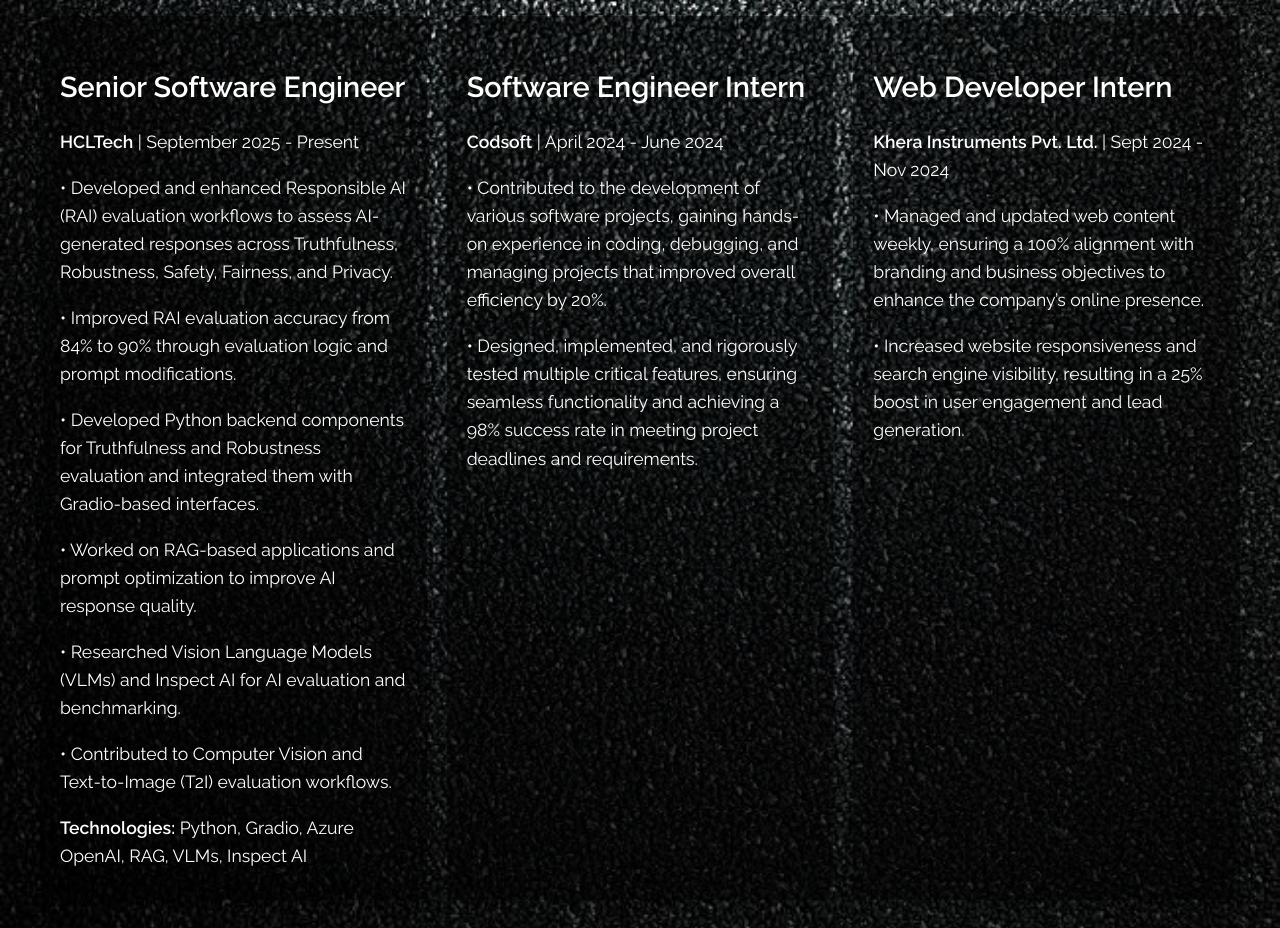
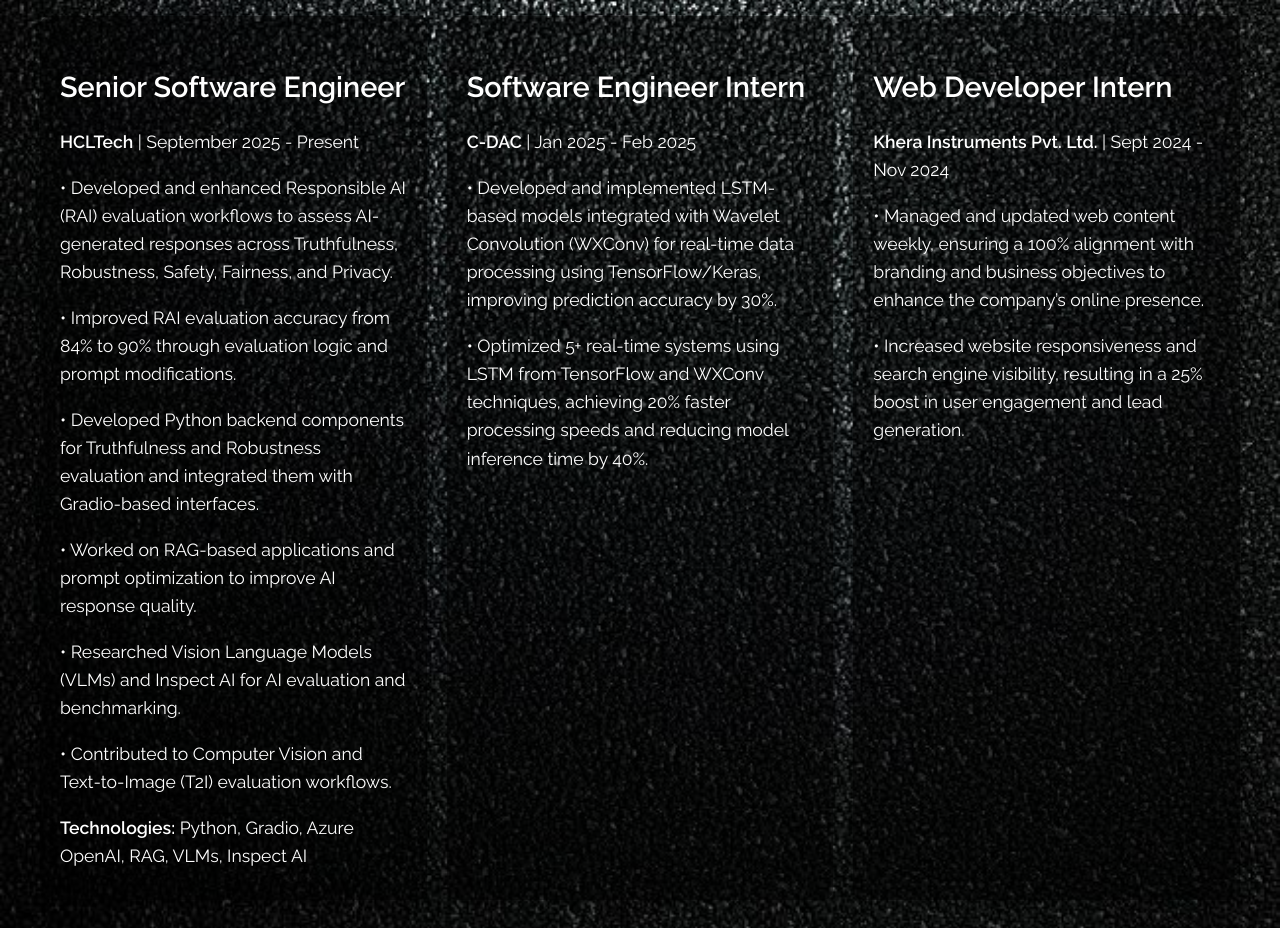
Before and after one commit to Abdul27Sadiq/AbdulSadiq.github.io, a plain HTML site: page index.html in a window 1280 px wide. Shown: the part 1540-2468 px from the top of the page. Drawn offline with Linux system fonts and the light colour scheme.

Commit message:
Update index.html

```diff
--- a/index.html
+++ b/index.html
@@ -108,11 +108,11 @@
 
       <div class="experience-item">
         <h3>Software Engineer Intern</h3>
-        <p><strong>Codsoft</strong> | April 2024 - June 2024</p>
-        <p> • Contributed to the development of various software projects, gaining hands-on experience in coding, debugging, and
-          managing projects that improved overall efficiency by 20%.</p>
-        <p>• Designed, implemented, and rigorously tested multiple critical features, ensuring seamless functionality and achieving a
-          98% success rate in meeting project deadlines and requirements.</p>
+        <p><strong>C-DAC</strong> | Jan 2025 - Feb 2025</p>
+        <p> • Developed and implemented LSTM-based models integrated with Wavelet Convolution (WXConv) for real-time data
+          processing using TensorFlow/Keras, improving prediction accuracy by 30%.</p>
+        <p>• Optimized 5+ real-time systems using LSTM from TensorFlow and WXConv techniques, achieving 20% faster
+          processing speeds and reducing model inference time by 40%.</p>
       </div>
       <div class="experience-item">
         <h3>Web Developer Intern</h3>
```
